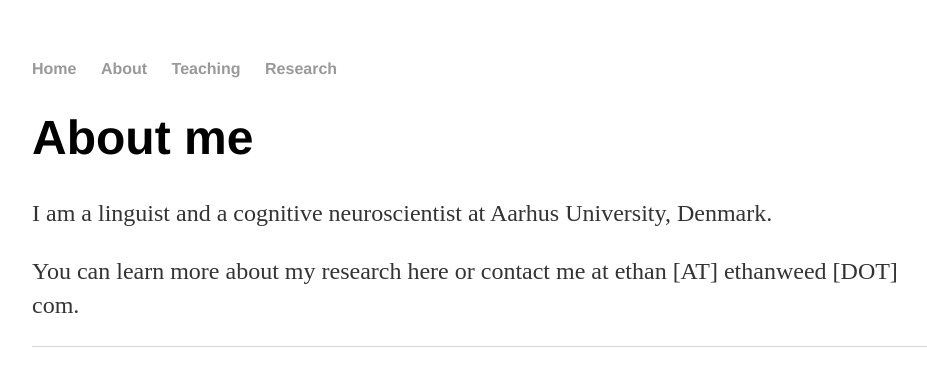
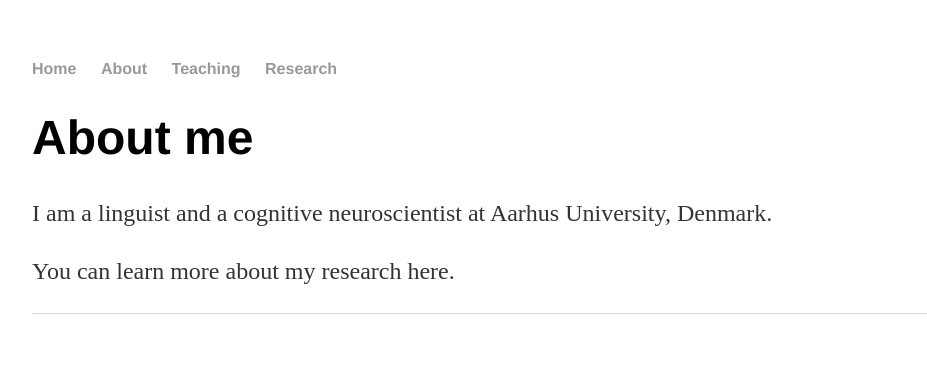
Before and after one commit to ethanweed/ethanweed.github.io, a Jekyll site: the page built from about/index.html, in a window 1280 px wide. Shown: the top 386 px of the page, without its empty margins (160-1087 px from the left). Built offline with Jekyll 4.4.1, drawn with Linux system fonts in a browser that asks for light colours.

```diff
--- a/about/index.html
+++ b/about/index.html
@@ -10,6 +10,6 @@ title: About
 
 <div>
 
-<p>You can learn more about my research here or contact me at ethan [AT] ethanweed [DOT] com. </p>
+<p>You can learn more about my research here. </p>
 
 </div>
```
